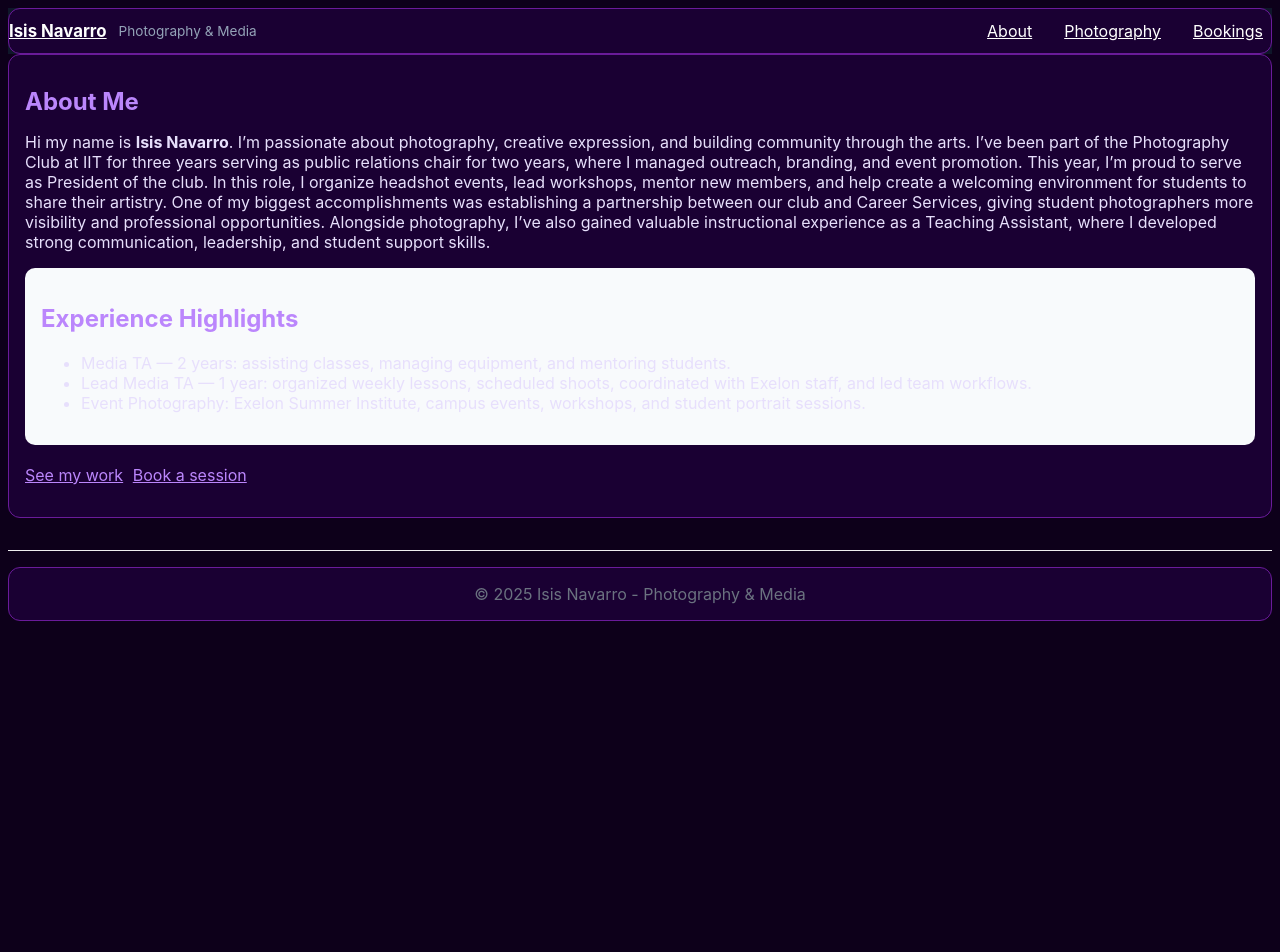
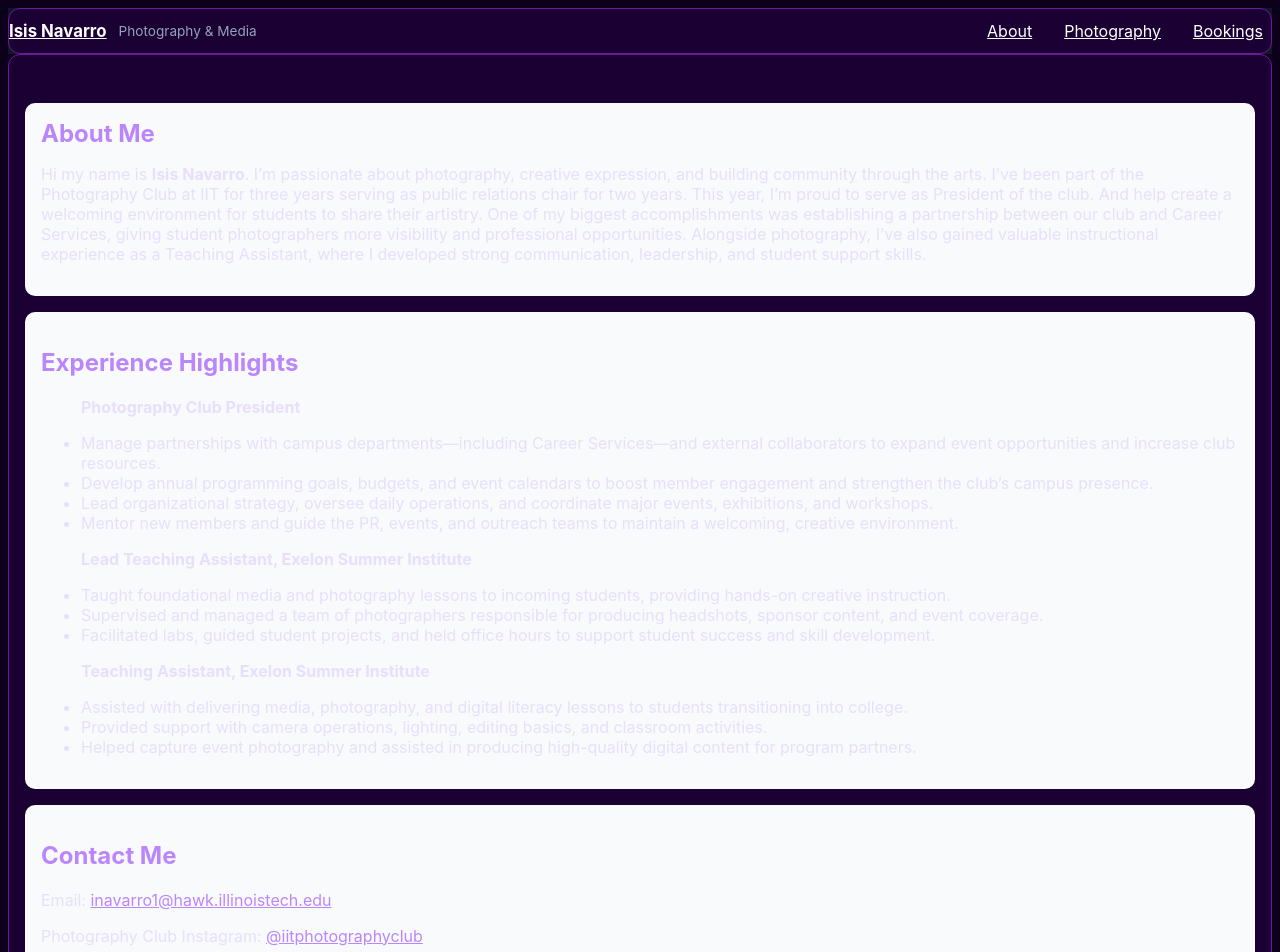
Before and after one commit to IsisXN/ITMD-543-Final-, a Vue app in the folder my-vue-project/: page / in a window 1280 px wide. Shown: the top 952 px of the page. Before the commit the page ends 800 px from the top, so only its background shows below. Built offline with nearby package versions, Linux system fonts and the light colour scheme.

Commit message:
Update AboutMe.vue

```diff
--- a/my-vue-project/src/pages/AboutMe.vue
+++ b/my-vue-project/src/pages/AboutMe.vue
@@ -1,22 +1,58 @@
 <template>
   <section class="container" style="padding:2rem 1rem;">
+  <div style="background:#f8fafc;padding:1rem;border-radius:10px;margin-top:1rem;">
+
     <h1>About Me</h1>
     <p class="lead">
       Hi my name is <strong>Isis Navarro</strong>. I’m passionate about photography, creative expression, and building community through the arts.
-      I’ve been part of the Photography Club at IIT for three years serving as public relations chair for two years, where I managed outreach, branding, and event promotion.
-      This year, I’m proud to serve as President of the club. In this role, I organize headshot events, lead workshops, mentor new members, and help create a welcoming environment for students to share their artistry.
+      I’ve been part of the Photography Club at IIT for three years serving as public relations chair for two years.
+      This year, I’m proud to serve as President of the club. And help create a welcoming environment for students to share their artistry.
       One of my biggest accomplishments was establishing a partnership between our club and Career Services, giving student photographers more visibility and professional opportunities.
       Alongside photography, I’ve also gained valuable instructional experience as a Teaching Assistant, where I developed strong communication, leadership, and student support skills.
     </p>
+</div>
 
     <div style="background:#f8fafc;padding:1rem;border-radius:10px;margin-top:1rem;">
       <h2>Experience Highlights</h2>
       <ul>
-        <li>Media TA — 2 years: assisting classes, managing equipment, and mentoring students.</li>
-        <li>Lead Media TA — 1 year: organized weekly lessons, scheduled shoots, coordinated with Exelon staff, and led team workflows.</li>
-        <li>Event Photography: Exelon Summer Institute, campus events, workshops, and student portrait sessions.</li>
+      <p class="lead"> <strong>Photography Club President</strong>
+      </p>
+        <li>Manage partnerships with campus departments—including Career Services—and external collaborators to expand event opportunities and increase club resources.</li>
+        <li>Develop annual programming goals, budgets, and event calendars to boost member engagement and strengthen the club’s campus presence.</li>
+        <li>Lead organizational strategy, oversee daily operations, and coordinate major events, exhibitions, and workshops.</li>
+        <li>Mentor new members and guide the PR, events, and outreach teams to maintain a welcoming, creative environment.</li>
+      <p class="lead"> <strong>Lead Teaching Assistant, Exelon Summer Institute</strong>
+      </p>
+        <li>Taught foundational media and photography lessons to incoming students, providing hands-on creative instruction.</li>
+        <li>Supervised and managed a team of photographers responsible for producing headshots, sponsor content, and event coverage.</li>
+        <li>Facilitated labs, guided student projects, and held office hours to support student success and skill development.</li>
+      <p class="lead"> <strong>Teaching Assistant, Exelon Summer Institute</strong>
+      </p>
+        <li>Assisted with delivering media, photography, and digital literacy lessons to students transitioning into college.</li>
+        <li>Provided support with camera operations, lighting, editing basics, and classroom activities.</li>
+        <li>Helped capture event photography and assisted in producing high-quality digital content for program partners.</li>
       </ul>
     </div>
+
+<section class="contact-container">
+   <div style="background:#f8fafc;padding:1rem;border-radius:10px;margin-top:1rem;">
+   <h2>Contact Me</h2>
+
+  <p>Email: <a href="mailto:inavarro1@hawk.illinoistech.edu">inavarro1@hawk.illinoistech.edu</a></p>
+
+  <p>Photography Club Instagram:
+    <a href="https://www.instagram.com/iitphotographyclub/" target="_blank">
+      @iitphotographyclub
+    </a>
+  </p>
+
+  <p>LinkedIn:
+    <a href="https://www.linkedin.com/in/isis-x-navarro-517089246/" target="_blank">
+      linkedin.com/in/isis-x-navarro-517089246
+    </a>
+  </p>
+   </div>
+</section>
 
     <div style="margin-top:1.25rem;">
       <router-link class="btn" to="/gallery">See my work</router-link>
```
